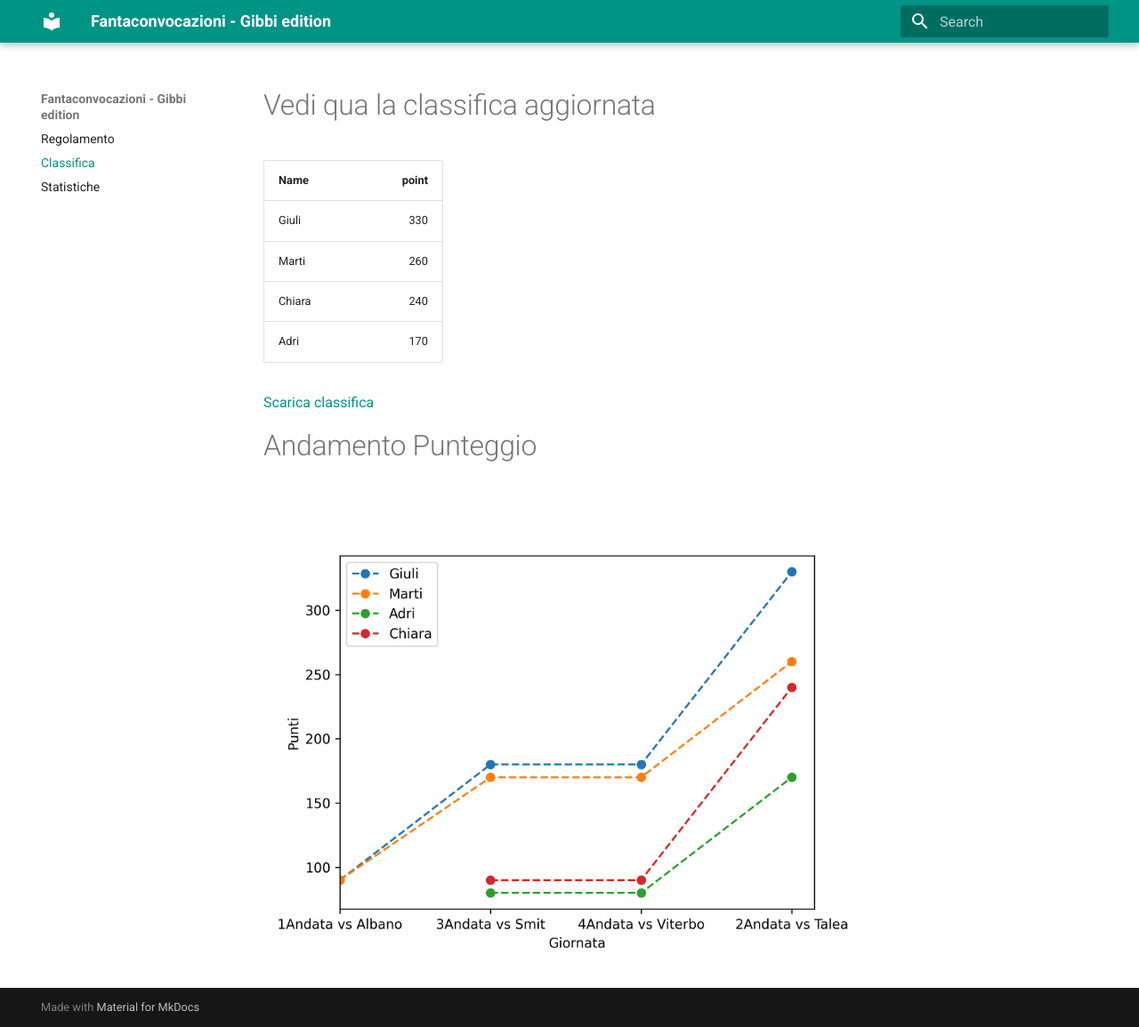
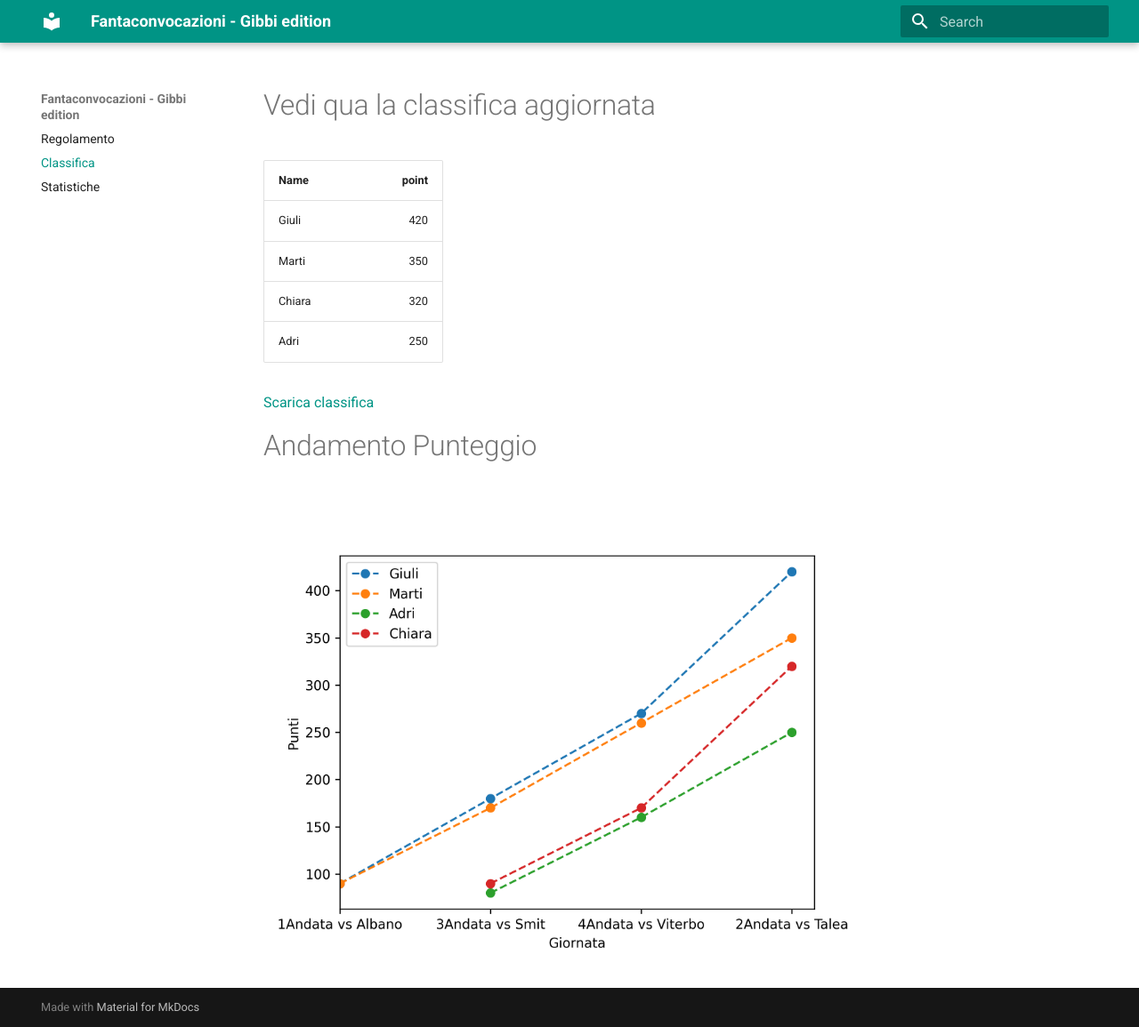
Before and after one commit to martinig94/fantagibbi, an MkDocs documentation site: the page built from docs/Classifica.md, in a window 1280 px wide and 1155 px high. Shown: the whole window at 89% size. Built offline with MkDocs 1.6.1 and Material for MkDocs 9.7.7, drawn with Linux system fonts in a browser that asks for light colours.

Commit message:
Auto-update from main.py

```diff
--- a/docs/Classifica.md
+++ b/docs/Classifica.md
@@ -2,10 +2,10 @@
 <!-- START_TABLE -->
 | Name   |   point |
 |:-------|--------:|
-| Giuli  |     330 |
-| Marti  |     260 |
-| Chiara |     240 |
-| Adri   |     170 |
+| Giuli  |     420 |
+| Marti  |     350 |
+| Chiara |     320 |
+| Adri   |     250 |
 <!-- END_TABLE -->
 
 [Scarica classifica](data/ranking.csv)
```
Also changed, not shown: docs/data/ranking.csv (+4 -4 lines), docs/images/most_selected_coach.png, docs/images/trend_points.png.
